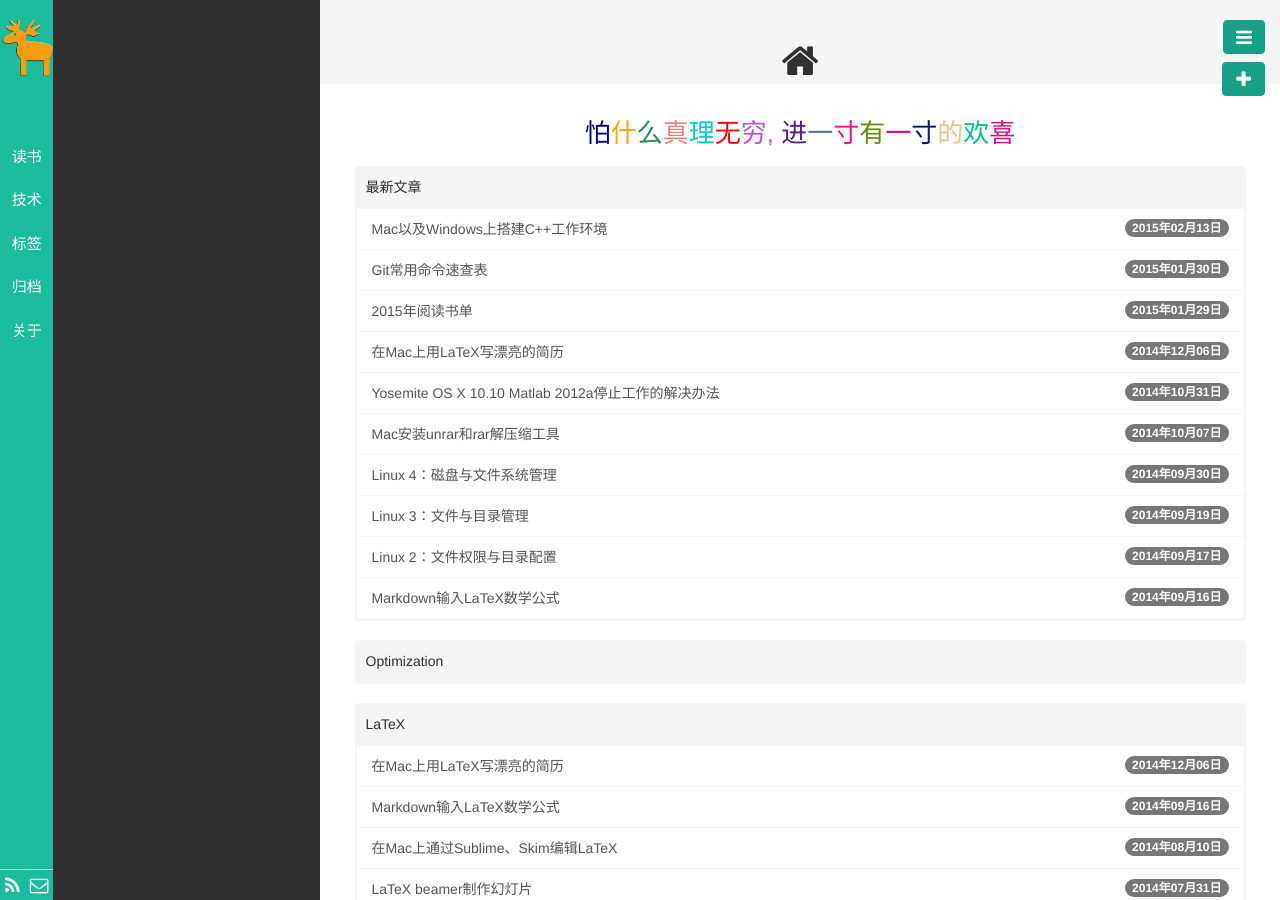
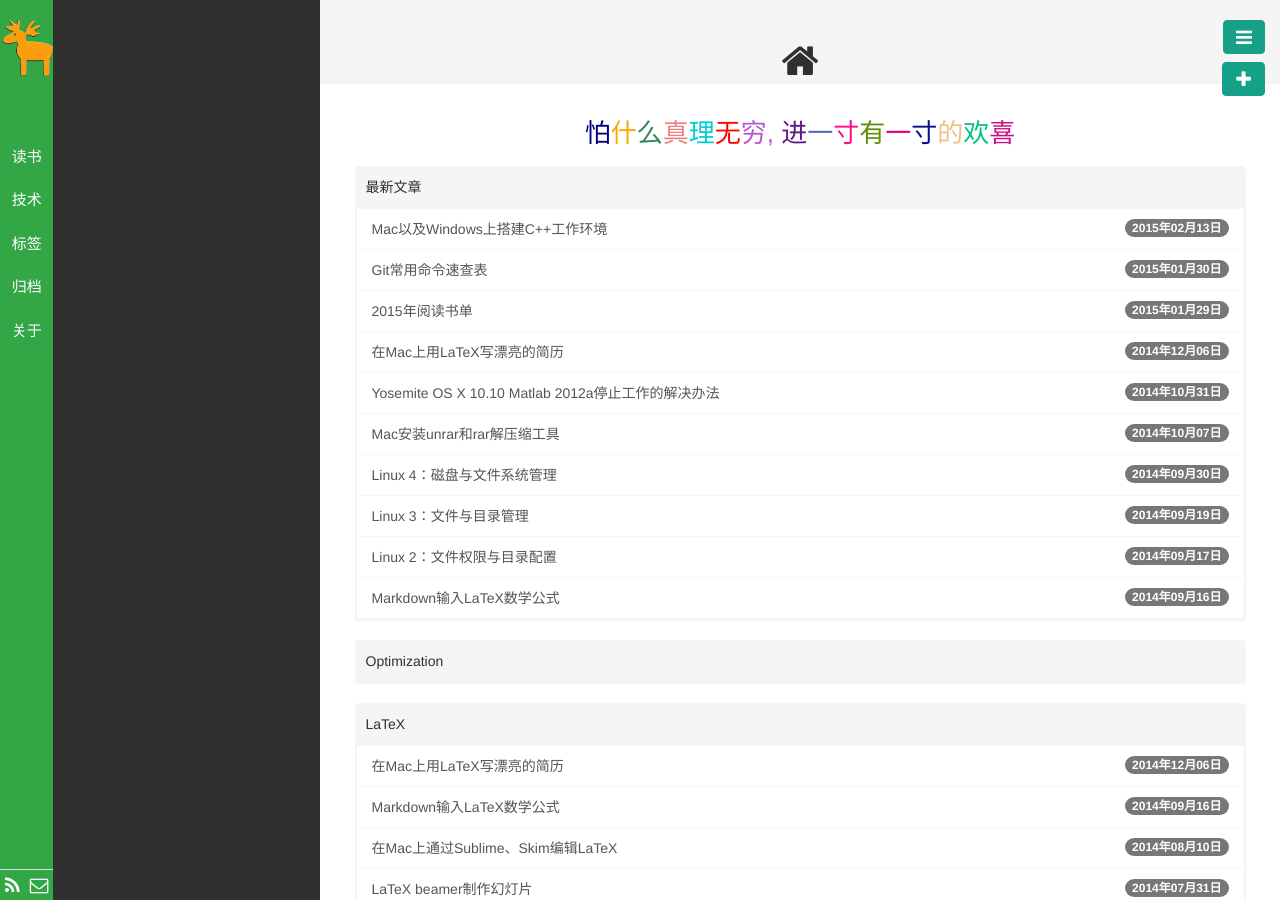
Before and after one commit to QQ920924960/QQ920924960.github.io, a Jekyll site: the page built from index.html, in a window 1280 px wide. Built offline with Jekyll 4.4.1, drawn with Linux system fonts in a browser that asks for light colours; nearby versions of some CDN libraries; library files that are not in the unit come from our copies; Markdown is read by kramdown in place of the engine named in the settings; the list of posts is cut into pages by our own code.

Commit message:
更新样式

```diff
--- a/public/css/base.css
+++ b/public/css/base.css
@@ -19,7 +19,7 @@ body, html {
 /* 左侧导航栏 */
 .aside1 {
   /*background-color: #1f2c39;*/
-  background-color: #1abc9c;
+  background-color: #33A646;
   /*background-image: url(/public/img/bg_grid.jpg);*/
   height: 100%;
   padding-left: 0px;
```
